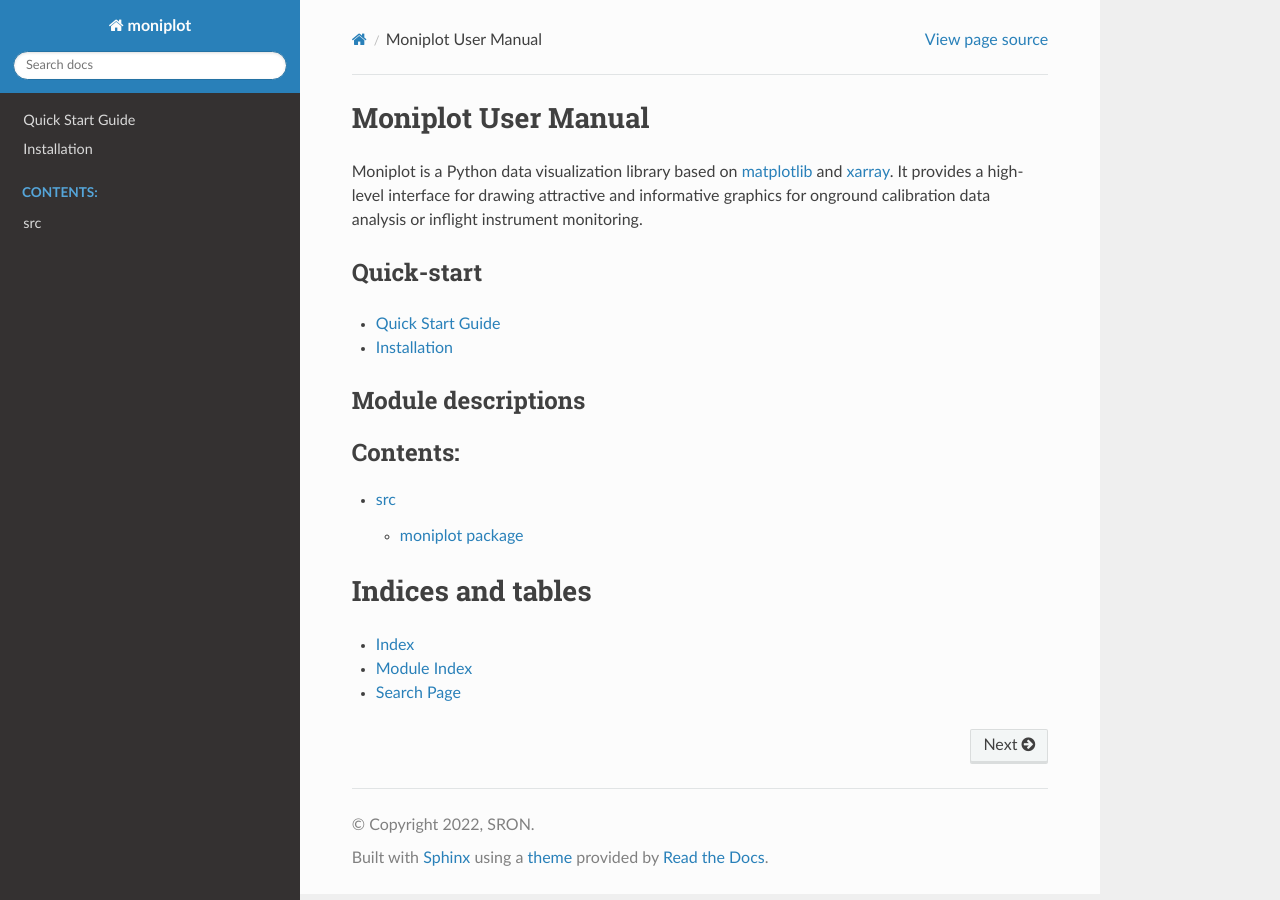
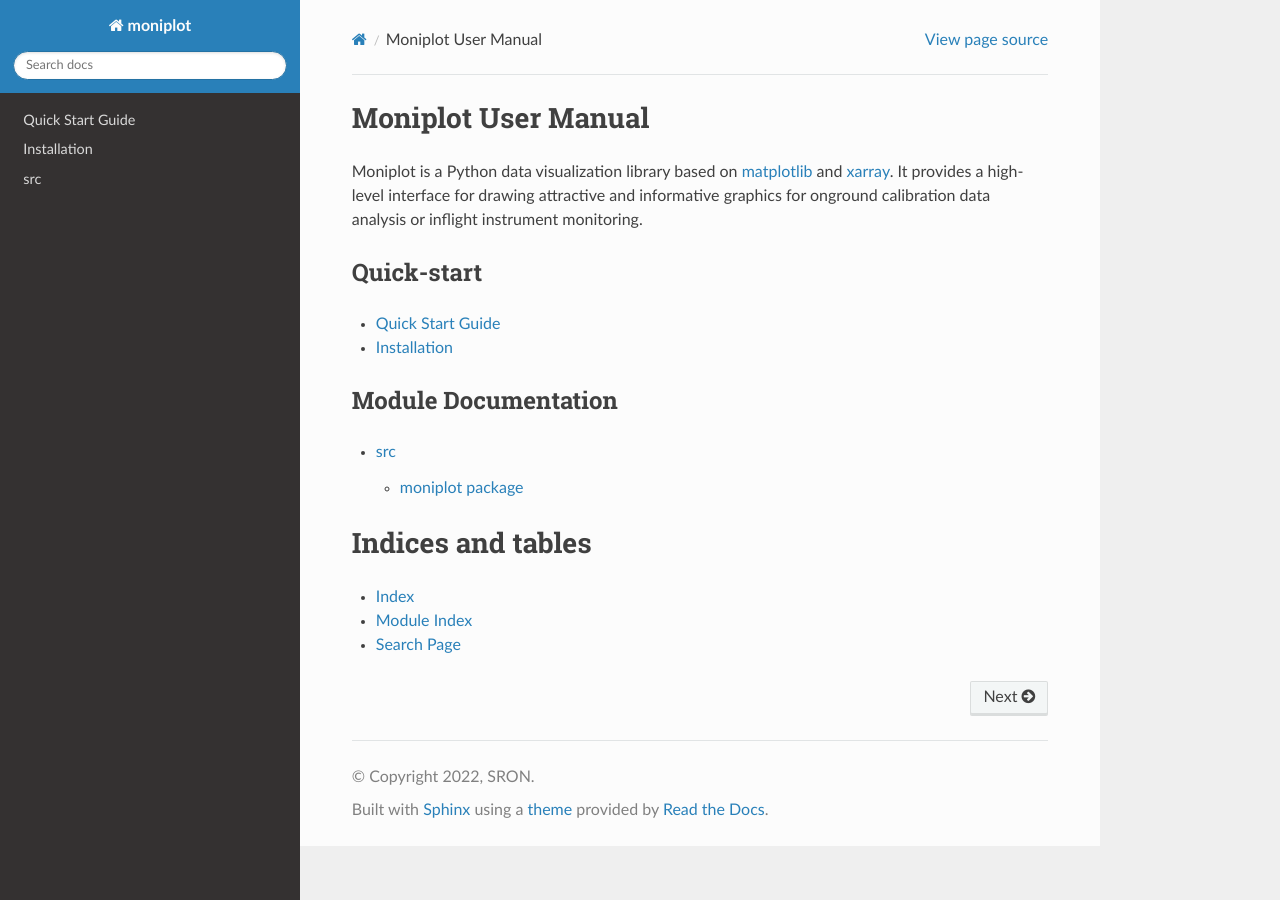
Before and after one commit to rmvanhees/moniplot, a Sphinx documentation site: the page built from docs/index.rst, in a window 1280 px wide. Built offline with Sphinx 7.4.7 and the Read the Docs theme 2.0.0, drawn with Linux system fonts in a browser that asks for light colours.

Commit message:
Removed README.sphinx and removed double caption in the documentation

```diff
--- a/docs/index.rst
+++ b/docs/index.rst
@@ -24,12 +24,11 @@ Quick-start
     quick
     build
 
-Module descriptions
--------------------
+Module Documentation
+--------------------
 
 .. toctree::
    :maxdepth: 2
-   :caption: Contents:
 
    modules
 
```
Also changed, not shown: 1 other file.
